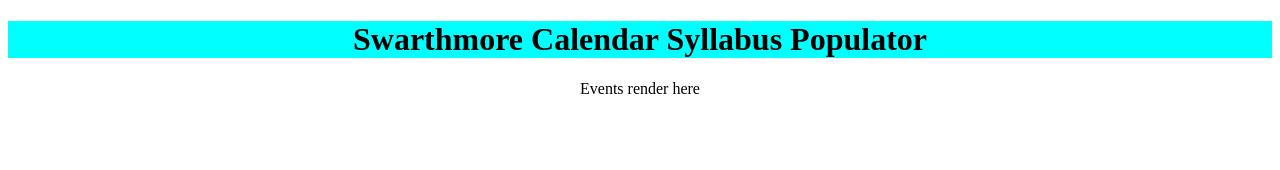
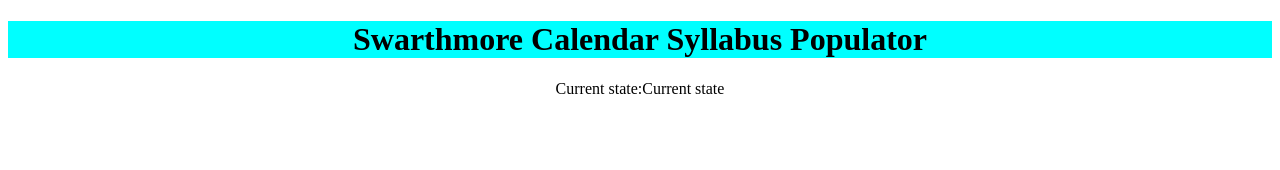
Before and after one commit to CPSC71-Syllabus-Populator/Swarthmore-Syllabus-Populator, a React (Create React App) app in the folder swarthmore-syllabus-populator/: page /events in a window 1280 px wide. Shown: the top 170 px of the page. Built offline with nearby package versions, Linux system fonts and the light colour scheme; no server answers.

Commit message:
front-end work

```diff
--- a/swarthmore-syllabus-populator/src/Components/EventsPage/Events.js
+++ b/swarthmore-syllabus-populator/src/Components/EventsPage/Events.js
@@ -1,9 +1,21 @@
 import React from 'react'
+import { useState, useEffect} from 'react'
 
 const Events = () => {
+    const [todos, setTodos] = useState('Current state');
+
+    useEffect(() => {
+        fetch('/get_test')
+          .then((response) => response.json())
+          .then((data) => console.log(data));
+      }, []);
+
+
+
     return (
         <div>
-            Events render here
+            Current state:
+            {todos}
         </div>
     )
 }
--- a/swarthmore-syllabus-populator/src/Components/HomePage/TextInputBox/TextInputBox.js
+++ b/swarthmore-syllabus-populator/src/Components/HomePage/TextInputBox/TextInputBox.js
@@ -1,8 +1,10 @@
 import React from 'react';
 import { useState } from "react";
+import { useHistory } from 'react-router-dom'
 
 const TextInputBox = () => {
     const [text, setText] = useState("");
+    const history = useHistory();
 
     return (
         <div>
@@ -32,6 +34,7 @@
                 } else {
                 console.error("request failed");
                 }
+                history.push('/events')
             }}
             >
             Parse Syllabus
```
Also changed, not shown: 1 other file (tests, documents, lock files or other folders).
